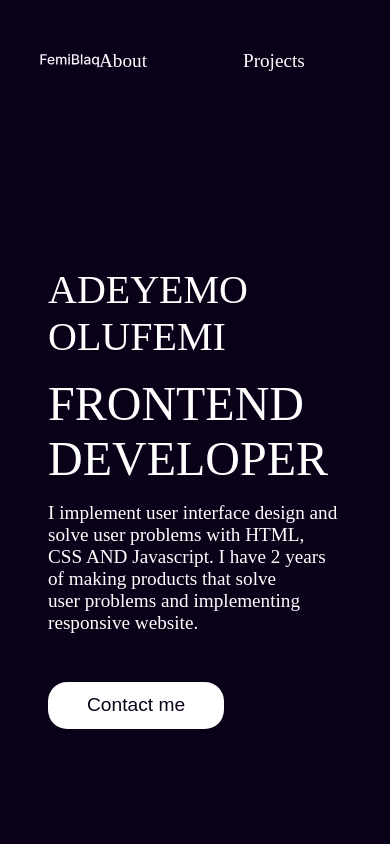
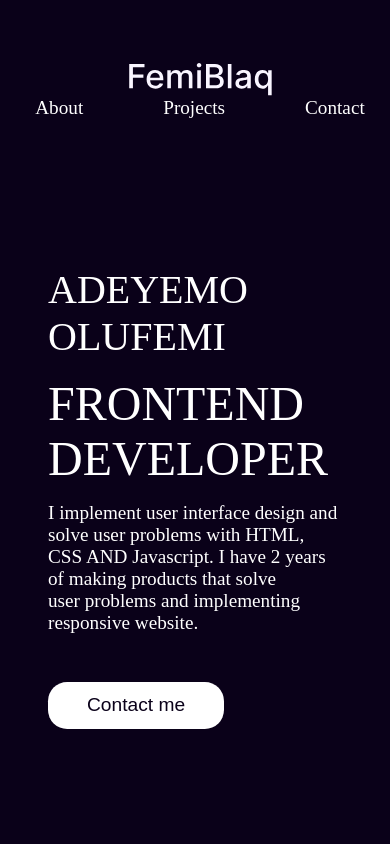
Before and after one commit to vitaliju/design, a website: page index.html in a window 390 px wide. Shown: the top 844 px of the page. Drawn offline with Linux system fonts and the light colour scheme.

Commit message:
file change

```diff
--- a/css/footer.css
+++ b/css/footer.css
@@ -0,0 +1,39 @@
+footer {
+    color: white;
+}
+
+.footer {
+    display: flex;
+    justify-content: space-between;
+    margin: 10rem 4rem;
+}
+
+.footer>img {
+    width: 9rem;
+}
+
+.footer nav img {
+    width: 1.8rem;
+    margin-left: 5rem
+}
+
+footer nav {
+    list-style: none;
+    display: flex;
+    justify-content: center;
+    align-items: center;
+}
+
+.copyright {
+    display: flex;
+    margin: 4rem 4rem;
+}
+
+.copyright img {
+    width: 1.2rem;
+}
+
+.copyright p {
+    font-size: 1rem;
+    margin-left: 0.4rem;
+}
--- a/css/header.css
+++ b/css/header.css
@@ -20,20 +20,59 @@ body * {
     display: flex;
     justify-content: center;
     align-items: center;
-    gap: 0rem;
+    gap: 5rem;
 }
-.navigationContainer nav ul {
+
+.navigationContainer nav a {
     display: flex;
-    gap: 6rem;
-}
-.navigationContainer nav ul li {
-    list-style: none;
-}
-.navigationContainer nav ul li a {
     text-decoration: none;
     font-size: 1.2rem;
     color: white;
 }
-.navigationContainer nav ul li a:hover {
+.navigationContainer nav a:hover {
     cursor: pointer;
 }
+@media(max-width: 1200px) {
+    .header,
+    .sectionTwo,
+    .footer {
+        width: 900px;
+        margin-left: calc(50% - 450px);
+    }
+}
+@media(max-width: 1000px) {
+    .header,
+    footer {
+        width: 700px;
+        margin-left: calc(50% - 350px);
+    }
+
+
+}
+@media(max-width: 900px) {
+    .header,
+    .footer {
+        width: 600px;
+        margin-left: calc(50% - 300px);
+    }
+
+}
+@media(max-width: 700px) {
+    .header,
+    .footer {
+        flex-direction: column;
+        width: 400px;
+        margin-left: calc(50% - 200px);
+    }
+
+}
+@media(max-width: 460px) {
+
+    .header,
+    .footer {
+        padding-left: 1rem;
+        padding-right: 1rem;
+        width: 400px;
+        margin-left: 0;
+    }
+}
--- a/css/main.css
+++ b/css/main.css
@@ -99,14 +99,6 @@ h2 {
     border-radius: 2.3rem;
 }
 
-/* .img {
-    background-color: red;
-    width: 50rem;
-    height: 50rem;
-    position: relative;
-    z-index: -1;
-} */
-
 .photo-btn > button {
     color: white;
     margin: 1rem 0;
@@ -164,43 +156,3 @@ h2 {
     font-size: 2.5rem;
     margin: 1.5rem 0;
 }
-
-footer {
-    color: white;
-}
-
-.footer {
-    display: flex;
-    justify-content: space-between;
-    margin: 10rem  4rem;
-}
-
-.footer>img {
-    width: 9rem;
-}
-
-.footer nav img {
-    width: 1.8rem;
-    margin-left: 5rem
-}
-
-footer nav {
-    list-style: none;
-    display: flex;
-    justify-content: center;
-    align-items: center;
-}
-
-.copyright {
-    display: flex;
-    margin: 4rem 4rem;
-}
-
-.copyright img {
-    width: 1.2rem;
-}
-
-.copyright p {
-    font-size: 1rem;
-    margin-left: 0.4rem;
-}
--- a/index.html
+++ b/index.html
@@ -14,11 +14,9 @@
             <img src="./img/FemiBlaq.svg" alt="">
             <div class="navigationContainer">
                 <nav>
-                    <ul>
-                        <li><a href="#">About</a></li>
-                        <li><a href="#">Projects</a></li>
-                        <li><a href="#">Contact</a></li>
-                    </ul>
+                    <a href="#">About</a>
+                    <a href="#">Projects</a>
+                    <a href="#">Contact</a>
                 </nav>
             </div>
         </div>
@@ -147,10 +145,10 @@
             <div class="footer">
                 <img src="./img/FemiBlaq.svg" alt="Logo">
                 <nav>
-                    <li><a href="#"><img src="./img/instagram.svg" alt="instagram"></a></li>
-                    <li><a href="#"><img src="./img/linkedin.svg" alt="linkedin"></a></li>
-                    <li><a href="#"><img src="./img/github.svg" alt="github"></a></li>
-                    <li><a href="#"><img src="./img/twitter.svg" alt="twitter"></a></li>
+                    <a href="#"><img src="./img/instagram.svg" alt="instagram"></a>
+                    <a href="#"><img src="./img/linkedin.svg" alt="linkedin"></a>
+                    <a href="#"><img src="./img/github.svg" alt="github"></a>
+                    <a href="#"><img src="./img/twitter.svg" alt="twitter"></a>
                 </nav>
             </div>
             <div class="copyright">
```
